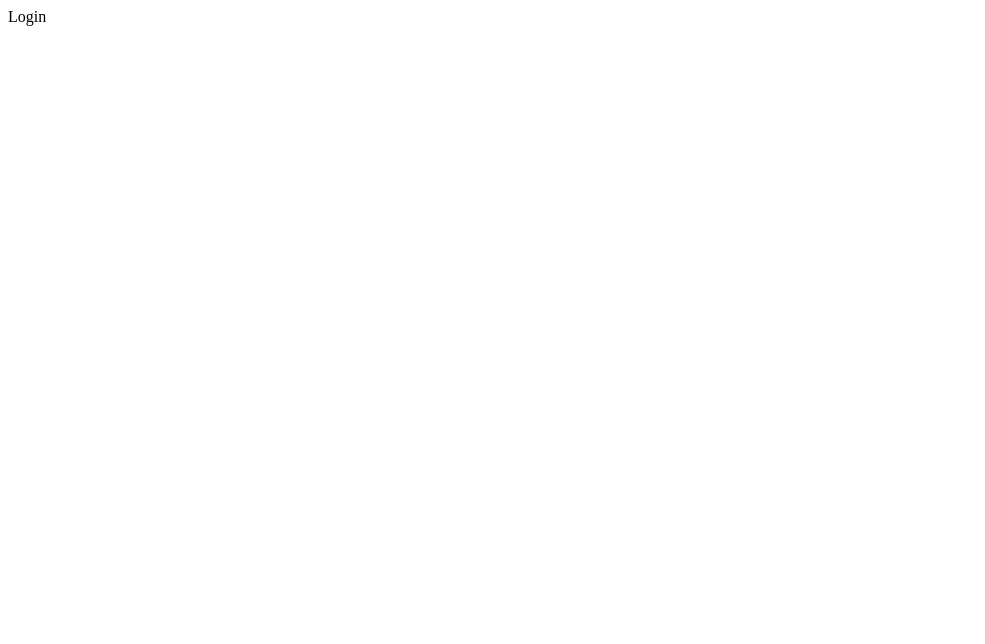
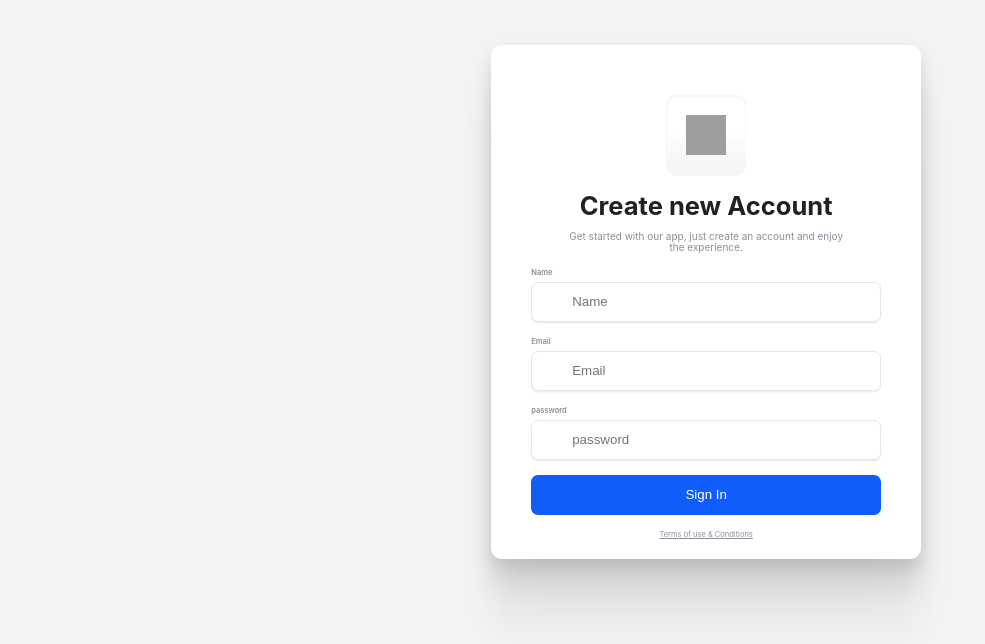
Before and after one commit to AhmadAbouAmoun/expense_tracker_react, a React (Create React App) app: page / in a window 1280 px wide. Shown: the top 644 px of the page, without its empty margins (0-985 px from the left). Built offline with nearby package versions, Linux system fonts and the light colour scheme; grey boxes are pictures that could not be loaded.

Commit message:
created the input component

```diff
--- /dev/null
+++ b/src/components/Input.js
@@ -0,0 +1,23 @@
+const Input = ({value, input, setInput}) => {
+    return (
+        <div className="input_container">
+            <label className="input_label" for="email_field">
+                {value}
+            </label>
+            <input
+                placeholder={value}
+                title="Inpit title"
+                name="input-name"
+                type="text"
+                className="input_field"
+                required
+                onChange={(e) => {
+                    setInput(e);
+                    console.log(input);
+                }}
+            />
+        </div>
+    );
+};
+
+export default Input;
--- a/src/pages/login.js
+++ b/src/pages/login.js
@@ -1,7 +1,35 @@
 import axios from "axios";
 import React, {useEffect, useState} from "react";
 import {useNavigate} from "react-router-dom";
+import "../styles/form.css";
+import "../styles/style.css";
+import Input from "../components/Input";
+
 const Login = () => {
-    return <div>Login</div>;
+    const [name, setName] = useState("");
+    const [password, setPassword] = useState("");
+    const [email, setEmail] = useState("");
+    return (
+        <div>
+            <form id="signupForm" class="form_container">
+                <div className="logo_container">
+                    <img src="logo.png" alt="" />
+                </div>
+                <div className="title_container">
+                    <p className="title">Create new Account</p>
+                    <span className="subtitle">
+                        Get started with our app, just create an account and enjoy the experience.
+                    </span>
+                </div>
+                <Input value="Name" input={name} setInput={setName} />
+                <Input value="Email" input={email} setInput={setEmail} />
+                <Input value="password" input={password} setInput={setPassword} />
+                <button title="Sign In" type="submit" className="sign-in_btn">
+                    <span>Sign In</span>
+                </button>
+                <p className="note">Terms of use &amp; Conditions</p>
+            </form>
+        </div>
+    );
 };
 export default Login;
--- a/src/pages/money.js
+++ b/src/pages/money.js
@@ -1,6 +1,11 @@
 import axios from "axios";
 import React, {useEffect, useState} from "react";
 import {useNavigate} from "react-router-dom";
+import "../styles/style.css";
+import "../styles/card.css";
+import "../styles/header.css";
+import "../styles/styleResponsivness.css";
+
 const Money = () => {
     return <div>Money</div>;
 };
```
